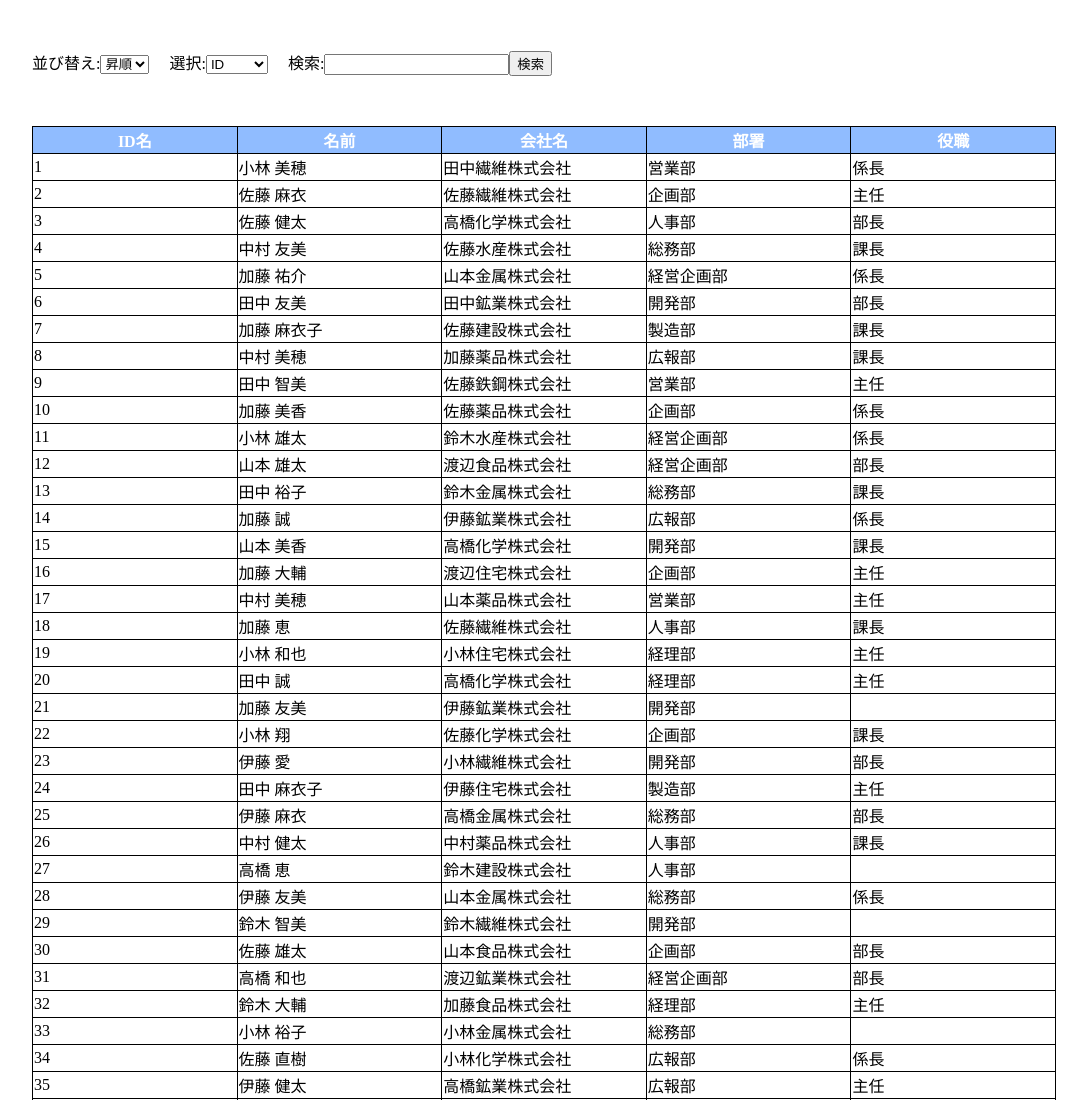
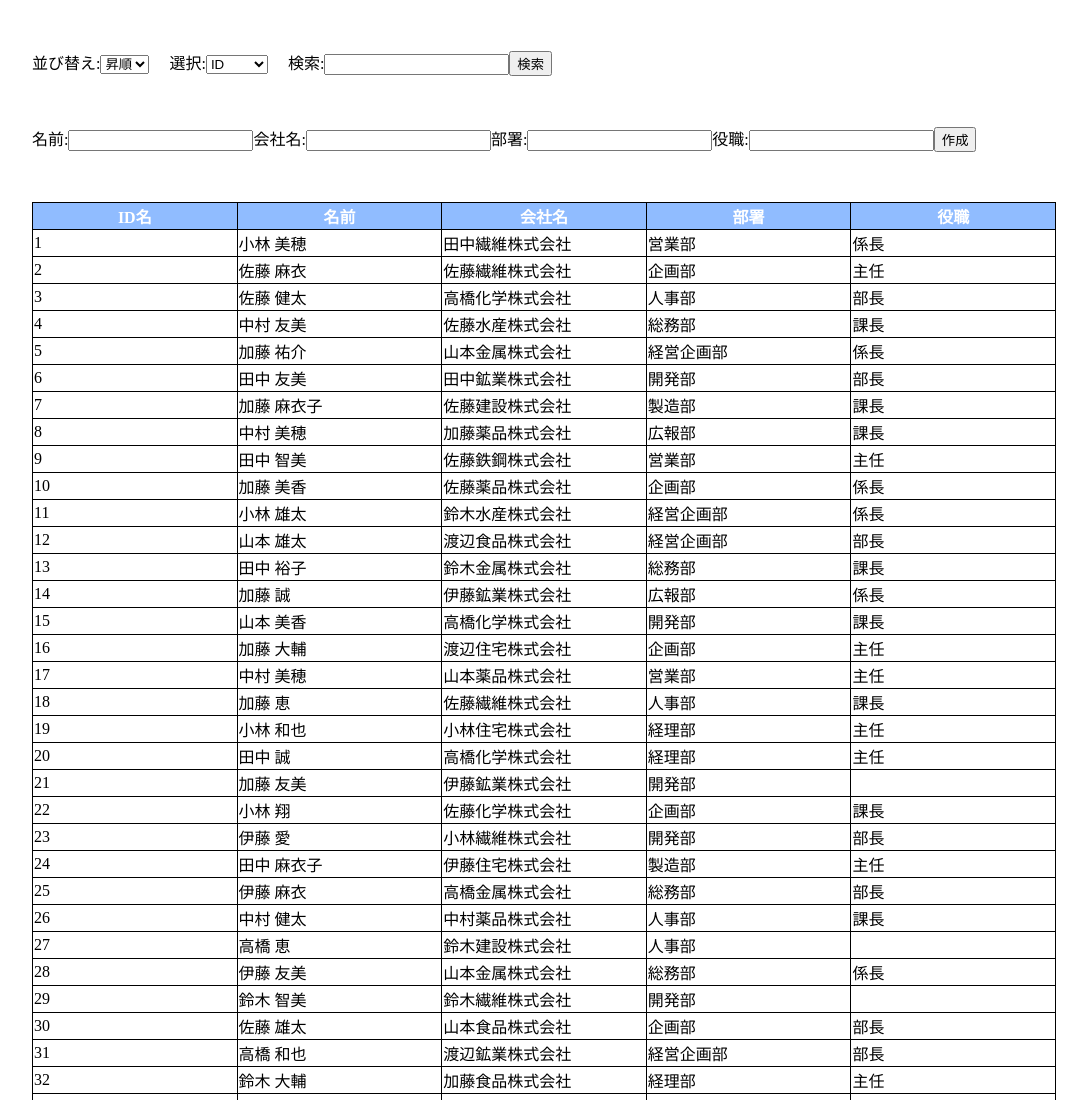
Before and after one commit to Saekiryo121/-vuejs-, a website: page index.html in a window 1280 px wide. Shown: the top 1100 px of the page, without its empty margins (96-1183 px from the left). Drawn offline with nearby package versions, Linux system fonts and the light colour scheme.

Commit message:
新規情報作成（試作品）

```diff
--- a/css/style.css
+++ b/css/style.css
@@ -33,3 +33,7 @@ th {
 .margin {
   margin-left: 20px;
 }
+
+.marginTop {
+  margin-top: 50px;
+}
--- a/index.html
+++ b/index.html
@@ -25,6 +25,17 @@
                 <label for="searchText" class="margin">検索:</label>
                 <input type="text" id="searchText" v-model="searchKeyword">
                 <button v-on:click="search">検索</button>
+                <form class="marginTop">
+                    <label for="name">名前:</label>
+                    <input type="text" id="name" v-model="newUserInfo.name">
+                    <label for="company">会社名:</label>
+                    <input type="text" id="company" v-model="newUserInfo.company">
+                    <label for="division">部署:</label>
+                    <input type="text" id="division" v-model="newUserInfo.division">
+                    <label for="title">役職:</label>
+                    <input type="text" id="title" v-model="newUserInfo.title">
+                    <button v-on:click="addNewUser">作成</button>
+                </form>
             </div>
             <table>
                 <tr>
--- a/vue.js
+++ b/vue.js
@@ -8,7 +8,14 @@ Vue.createApp({
       allProducts: [],
       selectedSortKey: "name",
       sortDirection: 1,
+      newUserInfo: {
+        id: null,
+        name: "",
+        company: "",
+        division: "",
+        title: ""
       }
+    };
   },
   methods: {
     sortTable: function () {
@@ -30,16 +37,16 @@ Vue.createApp({
         this.sortDirection = 1;
       }
       this.products.sort((a, b) => {
-      let aValue = key === 'id' ? Number(a[key]) : a[key].toLowerCase();
-      let bValue = key === 'id' ? Number(b[key]) : b[key].toLowerCase();
-      console.log(aValue)
+        let aValue = key === "id" ? Number(a[key]) : a[key].toLowerCase();
+        let bValue = key === "id" ? Number(b[key]) : b[key].toLowerCase();
+        console.log(aValue);
         let sortFactor = this.sortDirection;
-      if (key === 'id') {
+        if (key === "id") {
           return sortFactor * (aValue - bValue);
         }
 
-      return sortFactor * aValue.localeCompare(bValue, 'ja');
-    })
+        return sortFactor * aValue.localeCompare(bValue, "ja");
+      });
     },
     search: function () {
       let keyword = this.searchKeyword.toLowerCase();
@@ -47,15 +54,30 @@ Vue.createApp({
         this.products = this.allProducts;
       } else {
         this.products = this.allProducts.filter((product) => {
-          if (this.selectSort === 'id' && product.id.toString().toLowerCase().includes(keyword)) {
+          if (
+            this.selectSort === "id" &&
+            product.id.toString().toLowerCase().includes(keyword)
+          ) {
             return true;
-          } else if (this.selectSort === 'name' && product.name.toLowerCase().includes(keyword)) {
+          } else if (
+            this.selectSort === "name" &&
+            product.name.toLowerCase().includes(keyword)
+          ) {
             return true;
-          } else if (this.selectSort === 'company' && product.company.toLowerCase().includes(keyword)) {
+          } else if (
+            this.selectSort === "company" &&
+            product.company.toLowerCase().includes(keyword)
+          ) {
             return true;
-          } else if (this.selectSort === 'division' && product.division.toLowerCase().includes(keyword)) {
+          } else if (
+            this.selectSort === "division" &&
+            product.division.toLowerCase().includes(keyword)
+          ) {
             return true;
-          } else if (this.selectSort === 'title' && product.title.toLowerCase().includes(keyword)) {
+          } else if (
+            this.selectSort === "title" &&
+            product.title.toLowerCase().includes(keyword)
+          ) {
             return true;
           } else {
             return false;
@@ -63,11 +85,19 @@ Vue.createApp({
         });
       }
     },
-
-  created: async function () {
-      let res = await fetch('./package.json');
-      let items = await res.json();
-      this.products = items;
+    addNewUser() {
+      if (this.newUserInfo.name) {
+        let maxId = Math.max(...this.products.map(user => user.id));
+        this.newUserInfo.id = maxId + 1;
+        this.products.push({ ...this.newUserInfo });
+        this.clearForm();
+      }
+    },
+    clearForm() {
+      this.newUserInfo.name = "";
+      this.newUserInfo.company = "";
+      this.newUserInfo.division = "";
+      this.newUserInfo.title = "";
     }
   },
   created: async function () {
@@ -75,5 +105,5 @@ Vue.createApp({
     let items = await res.json();
     this.products = items;
     this.allProducts = items;
-  }
+  },
 }).mount("#app");
```
Lines whose indentation alone changed are shown as unchanged.
